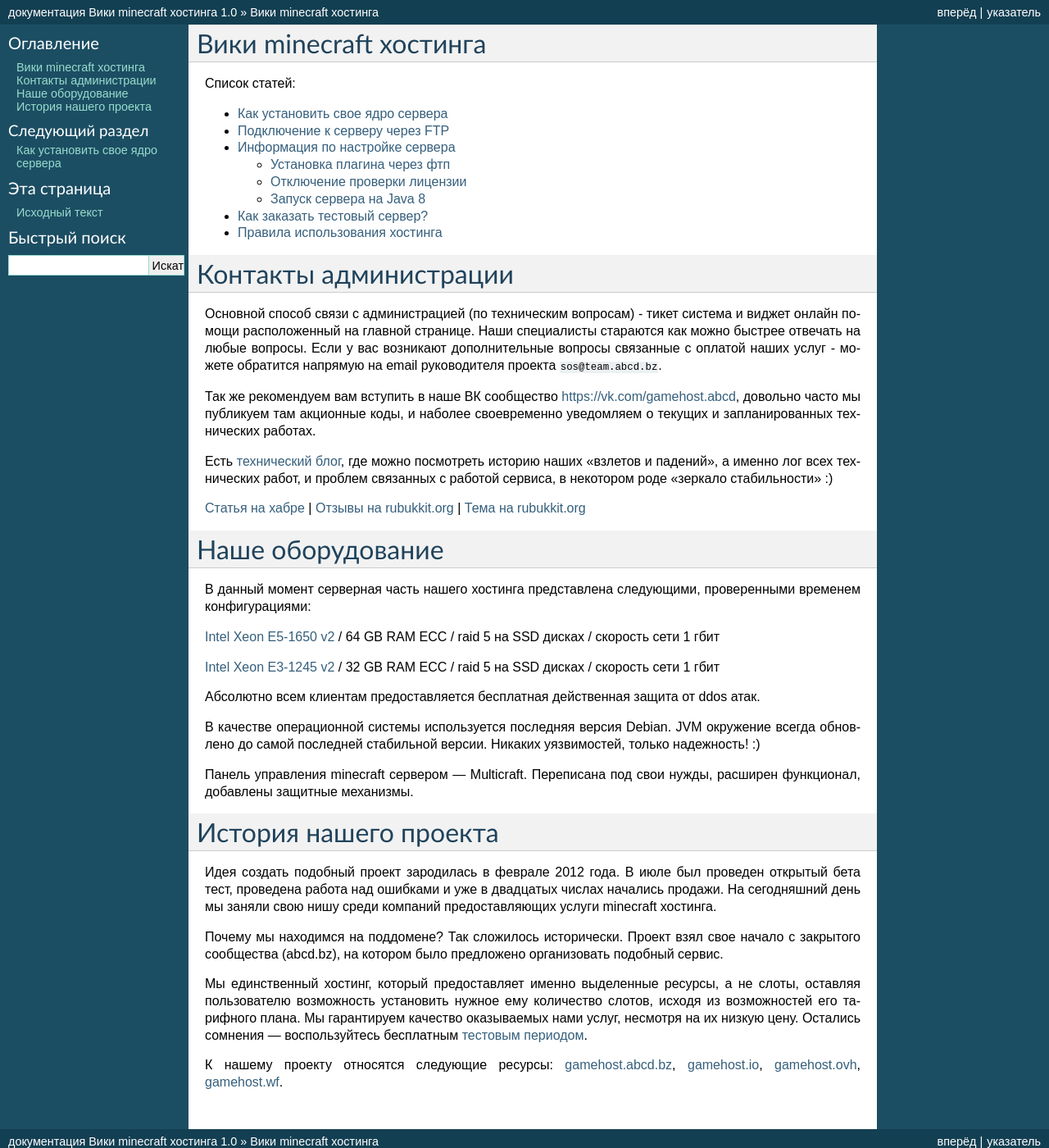
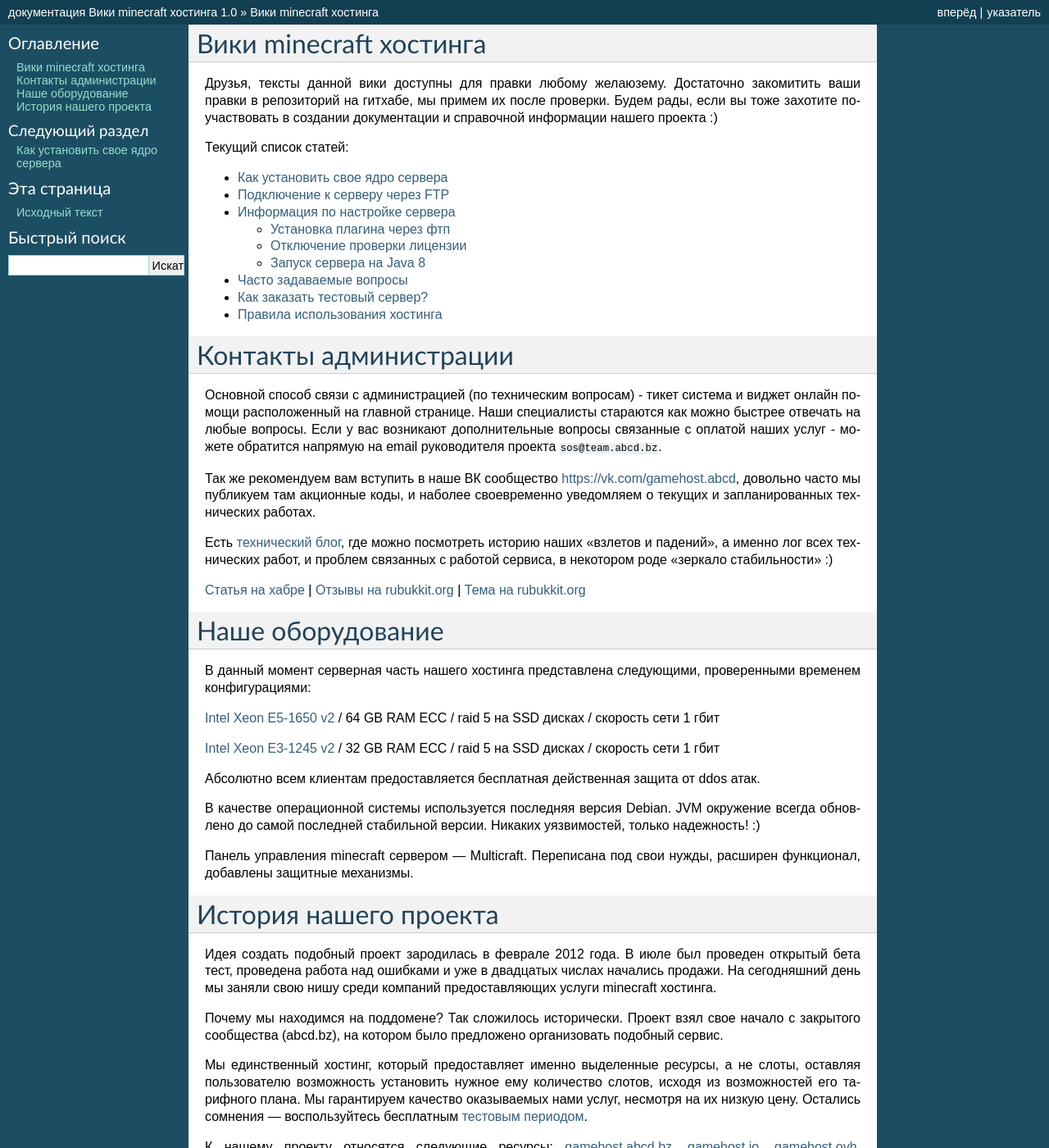
Before and after one commit to h1kkan/gamehost-wiki, a Sphinx documentation site: the page built from docs/index.rst, in a window 1280 px wide and 1400 px high. Shown: the whole window at 82% size. Built offline with Sphinx 7.4.7, drawn with Linux system fonts in a browser that asks for light colours; some of the changed text lies outside the part shown.

```diff
--- /dev/null
+++ b/docs/faq.rst
@@ -0,0 +1,6 @@
+Часто задаваемые вопросы
+========================
+
+to do list:
+
+eula, bad login\user not premium\invalid session, add 1.5.2, query port, failed to bind port, no space left on device, server terminated, error 110, mysql, pex, can't connect ftp, server status changing, how to login to mlcraft, need more ram, fix russian symbols in yaml, timings, gc, world stat, unload chunks, free web hosting, dedicated ip, domain to ip, dedicated server, ddos protection, bot flood, they hacked me, changing phone/mail, dynmap, mcpc, mods..
--- a/docs/index.rst
+++ b/docs/index.rst
@@ -6,7 +6,10 @@
 Вики minecraft хостинга
 =======================
 
-Список статей:
+Друзья, тексты данной вики доступны для правки любому желаюзему. Достаточно закомитить ваши правки в репозиторий на гитхабе, мы примем их после проверки.
+Будем рады, если вы тоже захотите поучаствовать в создании документации и справочной информации нашего проекта :)
+
+Текущий список статей:
 
 .. toctree::
    :maxdepth: 2
--- a/docs/rules.rst
+++ b/docs/rules.rst
@@ -13,7 +13,7 @@
 
 	—  Иметь server.log файл больше, чем 100 Мб (силами хостинга стоит ограничение на 20 Мб, но мы знаем, что это можно обойти и делаем это специально — вдруг понадобилось. Но регулярное использование длинных server.log будет считаться за нарушение правил).
 
-	—  Использовать порты под собственные нужды (например, для построения карты сервера, настройки rcon), **НЕ ВХОДЯЩИЕ В ПРОМЕЖУТОК МЕЖДУ 40000 и 45000**. Просто используйте любой свободный из этих портов. Нарушителей ждет кара, какая именно - пока не решили :)
+	—  Использовать порты под собственные нужды (например, для построения карты сервера, настройки rcon), **НЕ ВХОДЯЩИЕ В ПРОМЕЖУТОК МЕЖДУ 40000 и 45000**. Просто используйте любой свободный из этих портов.
 
 ------
 
```
Also changed, not shown: other parts of docs/index.rst (+2 -1 lines).
